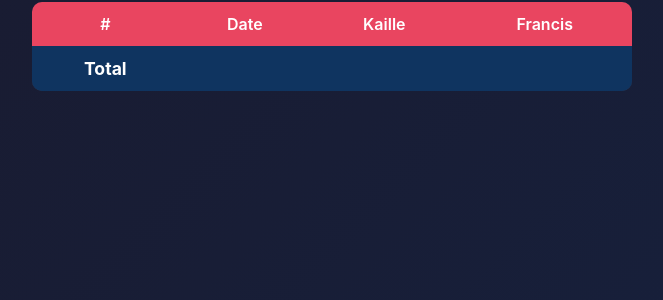
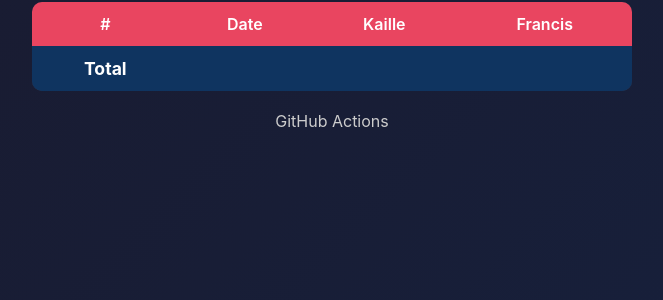
Before and after one commit to Edweis/rami-gin-count, a Node server app: template views/index.pug in a window 1280 px wide. Shown: the part 253-553 px from the top of the page, without its empty margins (308-971 px from the left). Run offline with Node 20, Linux system fonts and the light colour scheme; the template is opened without the code that fills it, so the values that code supplies are empty.

Commit message:
feat: Add GitHub Actions link to footer

```diff
--- a/views/index.pug
+++ b/views/index.pug
@@ -108,6 +108,17 @@ html(lang="fr")
       button:hover {
         background: #ff6b6b;
       }
+      .footer {
+        text-align: center;
+        margin-top: 20px;
+      }
+      .footer a {
+        color: #ccc;
+        text-decoration: none;
+      }
+      .footer a:hover {
+        color: #e94560;
+      }
   body
     .container
       h1= title
@@ -149,3 +160,6 @@ html(lang="fr")
               td= formatDate(count.datetime)
               td= count.kaille || '-'
               td= count.francis || '-'
+
+      .footer
+        a(href="https://github.com/Edweis/rami-gin-count/actions" target="_blank") GitHub Actions
```
